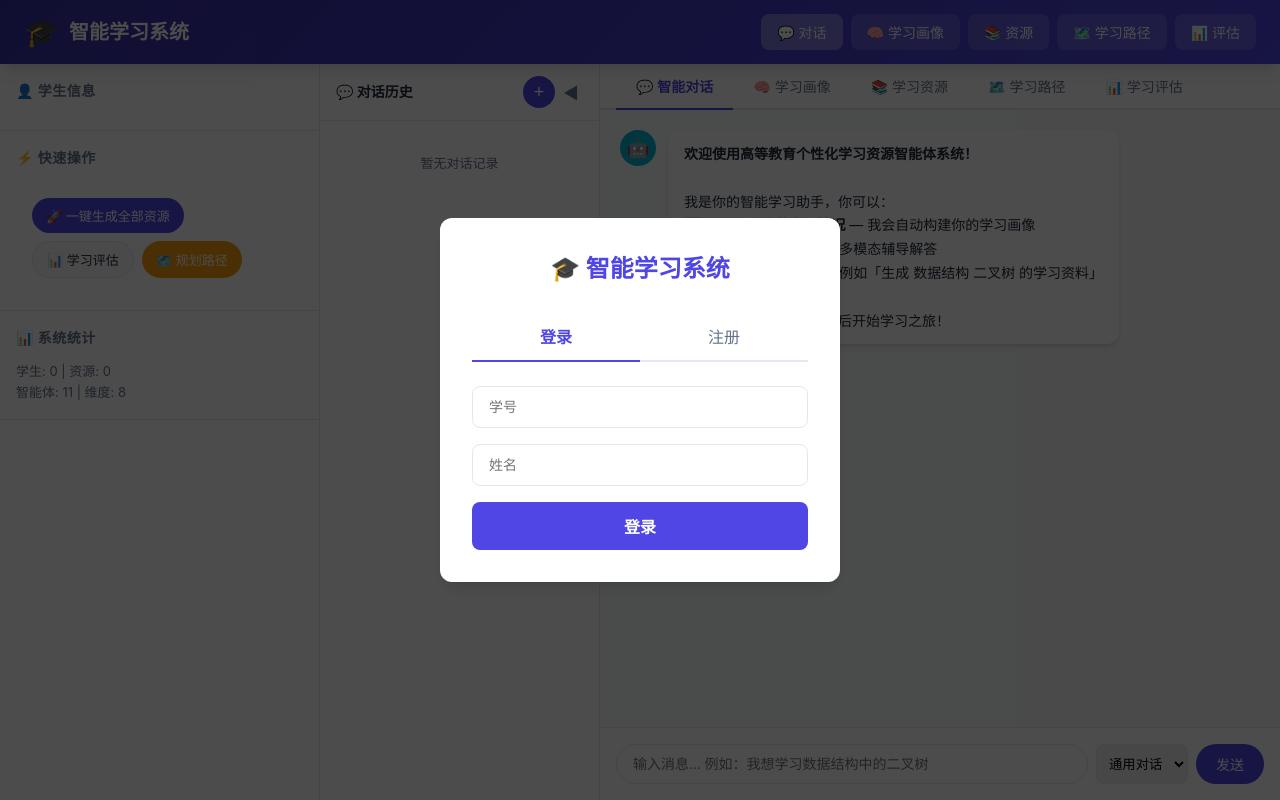
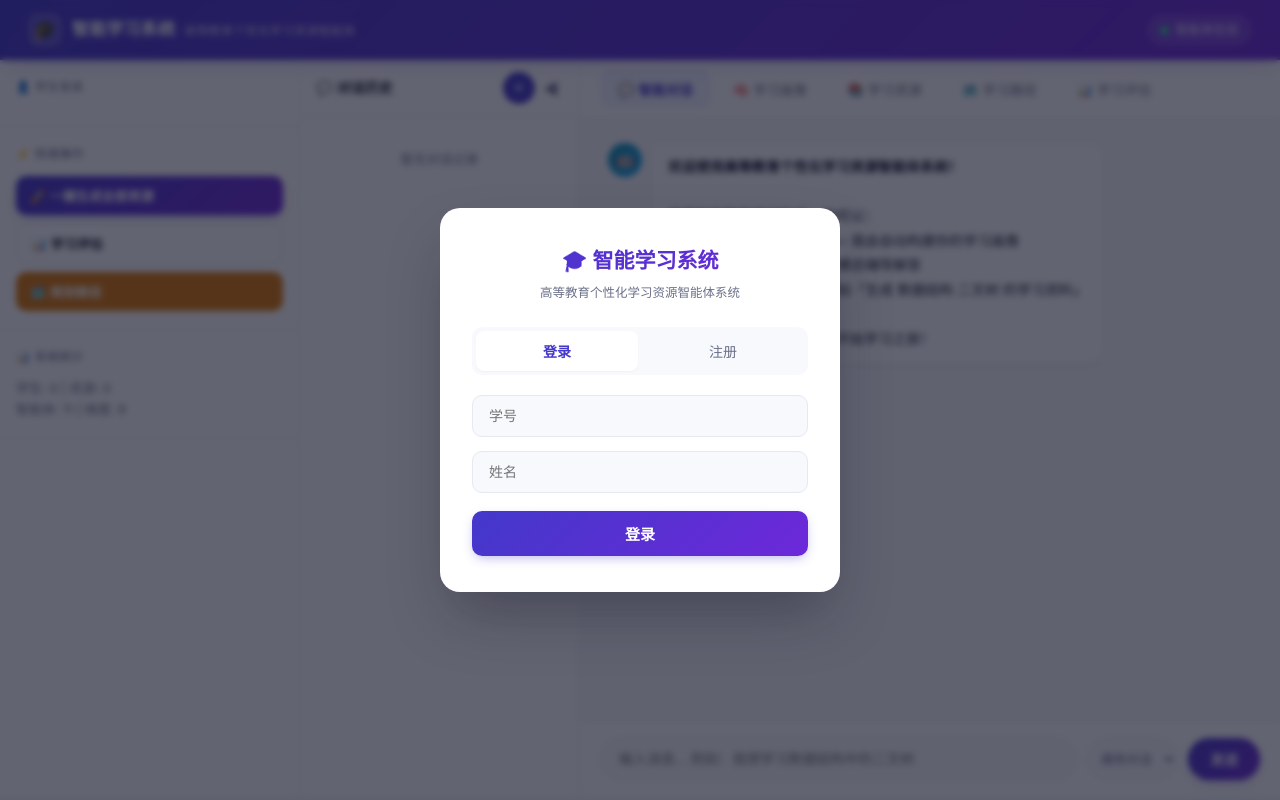
Before and after one commit to l1634227384-cyber/senior-education, a FastAPI app: page / in a window 1280 px wide. Run offline with FastAPI, Linux system fonts and the light colour scheme; data that the repository does not hold is empty.

Commit message:
更新首页index.html页面内容

```diff
--- a/templates/index.html
+++ b/templates/index.html
@@ -4,58 +4,124 @@
     <meta charset="UTF-8">
     <meta name="viewport" content="width=device-width, initial-scale=1.0">
     <title>高等教育个性化学习资源智能体系统</title>
+    <link rel="preconnect" href="https://fonts.googleapis.com">
+    <link rel="preconnect" href="https://fonts.gstatic.com" crossorigin>
+    <link href="https://fonts.googleapis.com/css2?family=Inter:wght@400;500;600;700;800&family=Noto+Sans+SC:wght@400;500;600;700;900&display=swap" rel="stylesheet">
     <style>
         :root {
-            --primary: #4F46E5;
+            --primary: #4338CA;
             --primary-light: #818CF8;
-            --primary-dark: #3730A3;
-            --secondary: #06B6D4;
-            --accent: #F59E0B;
-            --success: #10B981;
-            --danger: #EF4444;
-            --bg: #F8FAFC;
+            --primary-dark: #312E81;
+            --primary-soft: #EEF2FF;
+            --secondary: #0891B2;
+            --secondary-soft: #ECFEFF;
+            --accent: #D97706;
+            --accent-soft: #FFFBEB;
+            --success: #059669;
+            --success-soft: #ECFDF5;
+            --danger: #DC2626;
+            --danger-soft: #FEF2F2;
+            --bg: #F4F5FA;
             --bg-card: #FFFFFF;
-            --text: #1E293B;
-            --text-light: #64748B;
-            --border: #E2E8F0;
-            --shadow: 0 4px 6px -1px rgba(0,0,0,0.1), 0 2px 4px -2px rgba(0,0,0,0.1);
-            --shadow-lg: 0 10px 15px -3px rgba(0,0,0,0.1), 0 4px 6px -4px rgba(0,0,0,0.1);
-            --radius: 12px;
-            --radius-sm: 8px;
+            --bg-sunken: #F8F9FC;
+            --text: #16192E;
+            --text-light: #6B7089;
+            --text-faint: #9599B0;
+            --border: #E7E8F2;
+            --border-soft: #F0F1F8;
+            --gradient-brand: linear-gradient(135deg, #4338CA 0%, #6D28D9 100%);
+            --shadow-xs: 0 1px 2px rgba(22,25,46,0.04);
+            --shadow: 0 2px 8px -2px rgba(22,25,46,0.08), 0 1px 3px -1px rgba(22,25,46,0.06);
+            --shadow-lg: 0 12px 24px -6px rgba(22,25,46,0.12), 0 4px 8px -4px rgba(22,25,46,0.08);
+            --shadow-glow: 0 8px 24px -4px rgba(67,56,202,0.25);
+            --radius: 14px;
+            --radius-sm: 10px;
+            --radius-lg: 20px;
         }
 
         * { margin: 0; padding: 0; box-sizing: border-box; }
 
+        html { scroll-behavior: smooth; }
+
         body {
-            font-family: -apple-system, BlinkMacSystemFont, 'Segoe UI', 'PingFang SC', 'Microsoft YaHei', sans-serif;
+            font-family: 'Inter', 'Noto Sans SC', -apple-system, BlinkMacSystemFont, 'Segoe UI', 'PingFang SC', 'Microsoft YaHei', sans-serif;
             background: var(--bg);
             color: var(--text);
             line-height: 1.6;
+            -webkit-font-smoothing: antialiased;
+        }
+
+        /* 自定义滚动条 */
+        ::-webkit-scrollbar { width: 8px; height: 8px; }
+        ::-webkit-scrollbar-track { background: transparent; }
+        ::-webkit-scrollbar-thumb { background: #D5D7E5; border-radius: 8px; }
+        ::-webkit-scrollbar-thumb:hover { background: #B8BBD1; }
+
+        @keyframes fadeInUp {
+            from { opacity: 0; transform: translateY(6px); }
+            to { opacity: 1; transform: translateY(0); }
+        }
+        @keyframes fadeIn {
+            from { opacity: 0; }
+            to { opacity: 1; }
         }
 
         /* 导航栏 */
         .navbar {
-            background: linear-gradient(135deg, var(--primary-dark), var(--primary));
+            background: var(--gradient-brand);
             color: white;
-            padding: 0 24px;
-            height: 64px;
+            padding: 0 28px;
+            height: 60px;
             display: flex;
             align-items: center;
             justify-content: space-between;
-            box-shadow: var(--shadow-lg);
+            box-shadow: 0 4px 20px -4px rgba(67,56,202,0.35);
             position: sticky;
             top: 0;
             z-index: 100;
         }
         .navbar .logo {
-            font-size: 20px;
+            font-size: 17px;
             font-weight: 700;
+            letter-spacing: 0.2px;
             display: flex;
             align-items: center;
             gap: 10px;
         }
-        .navbar .logo .icon { font-size: 28px; }
-        .navbar .nav-links { display: flex; gap: 8px; }
+        .navbar .logo .icon {
+            font-size: 20px;
+            width: 34px;
+            height: 34px;
+            display: flex;
+            align-items: center;
+            justify-content: center;
+            background: rgba(255,255,255,0.16);
+            border-radius: 10px;
+        }
+        .navbar .logo .logo-sub {
+            font-weight: 400;
+            font-size: 12px;
+            opacity: 0.75;
+            margin-left: 2px;
+        }
+        .navbar .nav-links { display: flex; gap: 8px; align-items: center; }
+        .navbar .nav-status {
+            display: flex;
+            align-items: center;
+            gap: 7px;
+            font-size: 12.5px;
+            color: rgba(255,255,255,0.85);
+            background: rgba(255,255,255,0.12);
+            padding: 6px 14px;
+            border-radius: 20px;
+        }
+        .navbar .nav-status .dot {
+            width: 7px;
+            height: 7px;
+            border-radius: 50%;
+            background: #34D399;
+            box-shadow: 0 0 0 3px rgba(52,211,153,0.25);
+        }
         .navbar .nav-btn {
             background: rgba(255,255,255,0.15);
             border: none;
@@ -78,120 +144,161 @@
 
         /* 侧边栏 */
         .sidebar {
-            width: 320px;
+            width: 300px;
             background: var(--bg-card);
-            border-right: 1px solid var(--border);
+            border-right: 1px solid var(--border-soft);
             display: flex;
             flex-direction: column;
             overflow-y: auto;
         }
         .sidebar-section {
-            padding: 16px;
-            border-bottom: 1px solid var(--border);
+            padding: 18px 16px;
+            border-bottom: 1px solid var(--border-soft);
         }
         .sidebar-section h3 {
-            font-size: 14px;
-            color: var(--text-light);
+            font-size: 11.5px;
+            color: var(--text-faint);
             text-transform: uppercase;
-            letter-spacing: 0.5px;
+            letter-spacing: 0.8px;
+            font-weight: 700;
             margin-bottom: 12px;
+            display: flex;
+            align-items: center;
+            gap: 6px;
         }
 
         /* 学生信息展示区 */
         .student-info-display {
-            background: linear-gradient(135deg, #EEF2FF, #E0E7FF);
+            background: var(--gradient-brand);
             border-radius: var(--radius);
             padding: 16px;
             margin-bottom: 12px;
+            position: relative;
+            overflow: hidden;
+            box-shadow: var(--shadow-glow);
+        }
+        .student-info-display::before {
+            content: "";
+            position: absolute;
+            width: 120px; height: 120px;
+            background: rgba(255,255,255,0.08);
+            border-radius: 50%;
+            top: -50px; right: -30px;
+        }
+        .student-info-display .student-avatar {
+            width: 40px;
+            height: 40px;
+            border-radius: 50%;
+            background: rgba(255,255,255,0.2);
+            color: #fff;
+            display: flex;
+            align-items: center;
+            justify-content: center;
+            font-weight: 700;
+            font-size: 15px;
+            margin-bottom: 10px;
+            border: 1px solid rgba(255,255,255,0.3);
         }
         .student-info-display .student-name {
-            font-size: 18px;
+            font-size: 17px;
             font-weight: 700;
-            color: var(--primary-dark);
-            margin-bottom: 4px;
+            color: #fff;
+            margin-bottom: 3px;
+            position: relative;
         }
         .student-info-display .student-details {
-            font-size: 13px;
-            color: var(--text-light);
-            margin-bottom: 8px;
+            font-size: 12.5px;
+            color: rgba(255,255,255,0.75);
+            margin-bottom: 10px;
+            position: relative;
         }
         .student-info-display .logout-btn {
-            background: var(--danger);
-            color: white;
-            border: none;
-            padding: 6px 12px;
+            background: rgba(255,255,255,0.14);
+            color: #fff;
+            border: 1px solid rgba(255,255,255,0.2);
+            padding: 7px 12px;
             border-radius: var(--radius-sm);
             cursor: pointer;
             font-size: 12px;
             width: 100%;
-            margin-top: 8px;
+            margin-top: 4px;
+            transition: all 0.2s;
+            position: relative;
         }
         .student-info-display .logout-btn:hover {
-            background: #DC2626;
+            background: rgba(255,255,255,0.24);
         }
 
         /* 学习进度展示 */
         .progress-section {
-            background: #F0F9FF;
+            background: var(--bg-sunken);
+            border: 1px solid var(--border-soft);
             border-radius: var(--radius);
-            padding: 12px;
+            padding: 14px;
             margin-top: 12px;
         }
         .progress-item {
             display: flex;
             justify-content: space-between;
             align-items: center;
-            margin-bottom: 8px;
-            font-size: 13px;
-        }
+            margin-bottom: 10px;
+            font-size: 12.5px;
+            color: var(--text-light);
+        }
+        .progress-item:last-child { margin-bottom: 0; }
         .progress-bar {
             flex: 1;
             height: 6px;
-            background: #E0E7FF;
+            background: var(--border);
             border-radius: 3px;
-            margin: 0 8px;
+            margin: 0 10px;
             overflow: hidden;
         }
         .progress-fill {
             height: 100%;
-            background: var(--success);
+            background: linear-gradient(90deg, var(--secondary), var(--success));
             border-radius: 3px;
-            transition: width 0.5s;
+            transition: width 0.6s ease;
         }
 
         .btn {
-            padding: 8px 16px;
+            padding: 9px 16px;
             border: none;
             border-radius: var(--radius-sm);
             cursor: pointer;
             font-size: 14px;
-            font-weight: 500;
-            transition: all 0.2s;
-        }
+            font-weight: 600;
+            transition: all 0.18s ease;
+        }
+        .btn:active { transform: scale(0.97); }
         .btn-primary {
-            background: var(--primary);
+            background: var(--gradient-brand);
             color: white;
-        }
-        .btn-primary:hover { background: var(--primary-dark); }
+            box-shadow: 0 4px 12px -3px rgba(67,56,202,0.4);
+        }
+        .btn-primary:hover { filter: brightness(1.08); transform: translateY(-1px); }
         .btn-secondary {
-            background: var(--bg);
+            background: var(--bg-card);
             color: var(--text);
             border: 1px solid var(--border);
         }
-        .btn-secondary:hover { background: var(--border); }
+        .btn-secondary:hover { background: var(--bg-sunken); border-color: var(--primary-light); }
         .btn-success {
             background: var(--success);
             color: white;
         }
+        .btn-success:hover { filter: brightness(1.08); }
         .btn-accent {
             background: var(--accent);
             color: white;
         }
-        .btn-sm { padding: 4px 10px; font-size: 12px; }
+        .btn-accent:hover { filter: brightness(1.08); }
+        .btn-sm { padding: 6px 12px; font-size: 12.5px; }
 
         /* 画像卡片 */
         .profile-card {
-            background: linear-gradient(135deg, #EEF2FF, #E0E7FF);
+            background: var(--primary-soft);
+            border: 1px solid #E0E4FF;
             border-radius: var(--radius);
             padding: 16px;
             margin-top: 12px;
@@ -285,7 +392,7 @@
             background: var(--bg);
         }
         .conv-item.active {
-            background: #EEF2FF;
+            background: var(--primary-soft);
             border: 1px solid #C7D2FE;
         }
         .conv-item .conv-icon {
@@ -383,25 +490,30 @@
         }
         .content-tabs {
             display: flex;
-            border-bottom: 2px solid var(--border);
-            padding: 0 16px;
+            gap: 4px;
+            padding: 10px 20px;
             background: var(--bg-card);
+            border-bottom: 1px solid var(--border-soft);
         }
         .content-tab {
-            padding: 12px 20px;
+            padding: 9px 18px;
             border: none;
             background: none;
             cursor: pointer;
-            font-size: 14px;
+            font-size: 13.5px;
+            font-weight: 500;
             color: var(--text-light);
-            border-bottom: 2px solid transparent;
-            margin-bottom: -2px;
+            border-radius: 10px;
             transition: all 0.2s;
+        }
+        .content-tab:hover {
+            background: var(--bg-sunken);
+            color: var(--text);
         }
         .content-tab.active {
             color: var(--primary);
-            border-bottom-color: var(--primary);
-            font-weight: 600;
+            background: var(--primary-soft);
+            font-weight: 700;
         }
 
         /* 聊天区 */
@@ -414,61 +526,81 @@
         .chat-messages {
             flex: 1;
             overflow-y: auto;
-            padding: 20px;
+            padding: 24px 28px;
             display: flex;
             flex-direction: column;
-            gap: 16px;
+            gap: 18px;
+            background: var(--bg-sunken);
         }
         .chat-message {
             display: flex;
-            gap: 12px;
-            max-width: 80%;
+            gap: 10px;
+            max-width: 78%;
+            animation: fadeInUp 0.25s ease;
         }
         .chat-message.user { align-self: flex-end; flex-direction: row-reverse; }
         .chat-message.assistant { align-self: flex-start; }
         .chat-avatar {
-            width: 36px;
-            height: 36px;
+            width: 34px;
+            height: 34px;
             border-radius: 50%;
             display: flex;
             align-items: center;
             justify-content: center;
-            font-size: 18px;
+            font-size: 16px;
             flex-shrink: 0;
-        }
-        .chat-message.user .chat-avatar { background: var(--primary); color: white; }
-        .chat-message.assistant .chat-avatar { background: var(--secondary); color: white; }
+            box-shadow: var(--shadow-xs);
+        }
+        .chat-message.user .chat-avatar { background: var(--gradient-brand); color: white; }
+        .chat-message.assistant .chat-avatar { background: linear-gradient(135deg, #0891B2, #0EA5E9); color: white; }
         .chat-bubble {
             background: var(--bg-card);
             padding: 12px 16px;
             border-radius: var(--radius);
+            border-top-left-radius: 4px;
             box-shadow: var(--shadow);
             font-size: 14px;
-            line-height: 1.7;
+            line-height: 1.75;
             word-break: break-word;
         }
         .chat-message.user .chat-bubble {
-            background: var(--primary);
+            background: var(--gradient-brand);
             color: white;
+            border-top-left-radius: var(--radius);
+            border-top-right-radius: 4px;
+            box-shadow: 0 4px 12px -3px rgba(67,56,202,0.35);
         }
         .chat-input-area {
-            padding: 16px;
+            padding: 16px 20px;
             background: var(--bg-card);
-            border-top: 1px solid var(--border);
-            display: flex;
-            gap: 8px;
+            border-top: 1px solid var(--border-soft);
+            display: flex;
+            gap: 10px;
         }
         .chat-input-area input {
             flex: 1;
-            padding: 10px 16px;
-            border: 1px solid var(--border);
+            padding: 12px 18px;
+            border: 1.5px solid var(--border);
+            background: var(--bg-sunken);
             border-radius: 24px;
             font-size: 14px;
             outline: none;
-        }
-        .chat-input-area input:focus { border-color: var(--primary); }
+            transition: all 0.2s;
+        }
+        .chat-input-area input:focus {
+            border-color: var(--primary-light);
+            background: var(--bg-card);
+            box-shadow: 0 0 0 3px var(--primary-soft);
+        }
+        .chat-input-area select {
+            border-radius: 20px !important;
+            border: 1.5px solid var(--border) !important;
+            font-size: 13px !important;
+            color: var(--text-light);
+            background: var(--bg-sunken);
+        }
         .chat-input-area button {
-            padding: 10px 20px;
+            padding: 10px 22px;
             border-radius: 24px;
         }
 
@@ -705,7 +837,8 @@
         .auth-modal-overlay {
             position: fixed;
             top: 0; left: 0; right: 0; bottom: 0;
-            background: rgba(0,0,0,0.7);
+            background: rgba(16,18,38,0.65);
+            backdrop-filter: blur(3px);
             display: flex;
             align-items: center;
             justify-content: center;
@@ -713,63 +846,84 @@
         }
         .auth-modal {
             background: var(--bg-card);
-            border-radius: var(--radius);
-            padding: 32px;
+            border-radius: var(--radius-lg);
+            padding: 36px 32px;
             width: 400px;
             max-width: 90vw;
-            box-shadow: var(--shadow-lg);
+            box-shadow: 0 30px 60px -12px rgba(16,18,38,0.35);
+            animation: fadeInUp 0.3s ease;
         }
         .auth-modal h2 {
             text-align: center;
+            margin-bottom: 6px;
+            font-size: 21px;
+            font-weight: 800;
+            background: var(--gradient-brand);
+            -webkit-background-clip: text;
+            background-clip: text;
+            -webkit-text-fill-color: transparent;
+        }
+        .auth-modal .auth-subtitle {
+            text-align: center;
+            color: var(--text-light);
+            font-size: 12.5px;
             margin-bottom: 24px;
-            color: var(--primary);
         }
         .auth-form {
             display: flex;
             flex-direction: column;
-            gap: 16px;
+            gap: 14px;
         }
         .auth-form input {
             padding: 12px 16px;
-            border: 1px solid var(--border);
+            border: 1.5px solid var(--border);
+            background: var(--bg-sunken);
             border-radius: var(--radius-sm);
             font-size: 14px;
             outline: none;
-            transition: border-color 0.2s;
+            transition: all 0.2s;
         }
         .auth-form input:focus {
-            border-color: var(--primary);
+            border-color: var(--primary-light);
+            background: var(--bg-card);
+            box-shadow: 0 0 0 3px var(--primary-soft);
         }
         .auth-form button {
             padding: 12px;
             border: none;
             border-radius: var(--radius-sm);
             cursor: pointer;
-            font-size: 16px;
-            font-weight: 600;
+            font-size: 15px;
+            font-weight: 700;
             transition: all 0.2s;
+            margin-top: 4px;
         }
         .auth-tabs {
             display: flex;
-            margin-bottom: 24px;
-            border-bottom: 2px solid var(--border);
+            margin-bottom: 20px;
+            background: var(--bg-sunken);
+            border-radius: var(--radius-sm);
+            padding: 4px;
+            gap: 4px;
         }
         .auth-tab {
             flex: 1;
-            padding: 12px;
+            padding: 10px;
             text-align: center;
             background: none;
             border: none;
+            border-radius: 8px;
             cursor: pointer;
-            font-size: 16px;
+            font-size: 14px;
             color: var(--text-light);
-            border-bottom: 2px solid transparent;
-            margin-bottom: -2px;
+            font-weight: 500;
+            transition: all 0.2s;
         }
         .auth-tab.active {
             color: var(--primary);
-            border-bottom-color: var(--primary);
-            font-weight: 600;
+            background: var(--bg-card);
+            font-weight: 700;
+            box-shadow: var(--shadow-xs);
         }
 
         /* 模态框 */
@@ -867,14 +1021,15 @@
         /* 快速操作按钮 */
         .quick-actions {
             display: flex;
-            flex-wrap: wrap;
+            flex-direction: column;
             gap: 8px;
-            padding: 16px;
         }
         .quick-action-btn {
-            padding: 8px 14px;
-            border-radius: 20px;
+            padding: 10px 14px;
+            border-radius: var(--radius-sm);
             font-size: 13px;
+            text-align: left;
+            width: 100%;
         }
 
         /* 响应式 */
@@ -915,6 +1070,7 @@
     <div class="auth-modal-overlay" id="authModal">
         <div class="auth-modal">
             <h2>🎓 智能学习系统</h2>
+            <p class="auth-subtitle">高等教育个性化学习资源智能体系统</p>
             <div class="auth-tabs">
                 <button class="auth-tab active" onclick="switchAuthTab('login')">登录</button>
                 <button class="auth-tab" onclick="switchAuthTab('register')">注册</button>
@@ -942,14 +1098,10 @@
     <nav class="navbar">
         <div class="logo">
             <span class="icon">🎓</span>
-            <span>智能学习系统</span>
+            <span>智能学习系统<span class="logo-sub">· 高等教育个性化学习资源智能体</span></span>
         </div>
         <div class="nav-links">
-            <button class="nav-btn active" onclick="switchTab('chat')">💬 对话</button>
-            <button class="nav-btn" onclick="switchTab('profile')">🧠 学习画像</button>
-            <button class="nav-btn" onclick="switchTab('resources')">📚 资源</button>
-            <button class="nav-btn" onclick="switchTab('path')">🗺️ 学习路径</button>
-            <button class="nav-btn" onclick="switchTab('evaluation')">📊 评估</button>
+            <span class="nav-status"><span class="dot"></span>智能体在线</span>
         </div>
     </nav>
 
@@ -960,6 +1112,7 @@
             <div class="sidebar-section">
                 <h3>👤 学生信息</h3>
                 <div id="studentInfoDisplay" class="student-info-display" style="display:none;">
+                    <div class="student-avatar" id="displayStudentAvatar">学</div>
                     <div class="student-name" id="displayStudentName">加载中...</div>
                     <div class="student-details" id="displayStudentDetails">加载中...</div>
                     <button class="logout-btn" onclick="logout()">🚪 退出登录</button>
@@ -1260,6 +1413,8 @@
         function displayStudentInfo(student) {
             document.getElementById('studentInfoDisplay').style.display = 'block';
             document.getElementById('displayStudentName').textContent = student.name || '未知';
+            const avatarEl = document.getElementById('displayStudentAvatar');
+            if (avatarEl) avatarEl.textContent = (student.name || '未').trim().slice(0, 1);
 
             let details = '';
             if (student.major) details += student.major + ' ';
```
